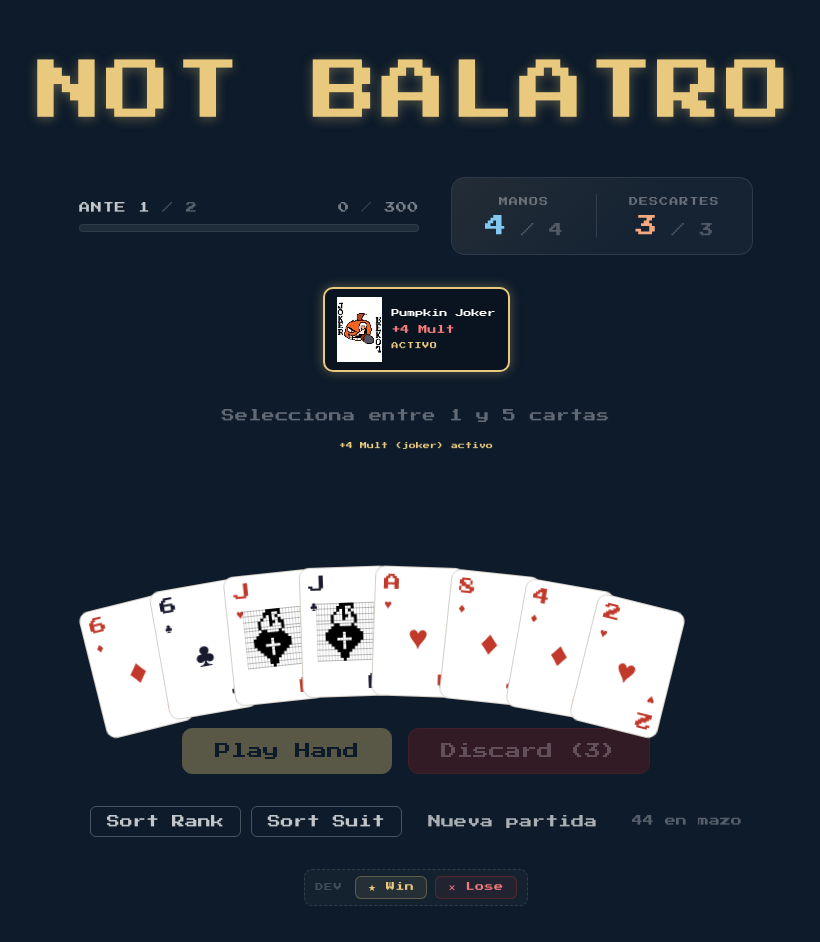
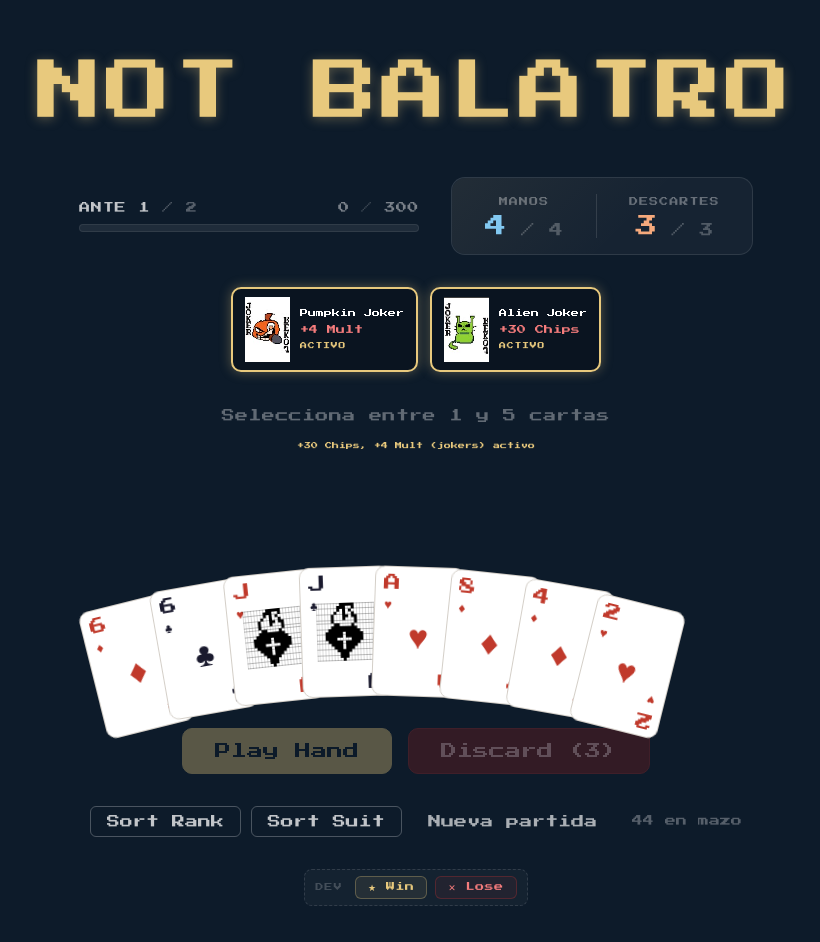
Before and after one commit to Emi34521/Not_balatro_web, a React (Vite) app in the folder project_not_balatro/: page / in a window 1280 px wide. Shown: the top 942 px of the page, without its empty margins (224-1044 px from the left). Built offline with nearby package versions, Linux system fonts and the light colour scheme.

Commit message:
feat: add alien joker with +30 chips bonus
Register alien joker in config and apply flat chip bonus alongside pumpkin joker mult in score and UI.

```diff
--- a/project_not_balatro/src/App.jsx
+++ b/project_not_balatro/src/App.jsx
@@ -32,7 +32,7 @@
   const [anteScore, setAnteScore]       = useState(0)
   const [bestHand, setBestHand]         = useState(null)
   const [endState, setEndState]         = useState(null)
-  const [activeJokers]                  = useState([JOKERS[0]])
+  const [activeJokers]                  = useState(JOKERS)
 
   const anteTarget = getAnteTarget(ante)
 
--- a/project_not_balatro/src/components/JokerBar/JokerBar.jsx
+++ b/project_not_balatro/src/components/JokerBar/JokerBar.jsx
@@ -1,8 +1,20 @@
 import pumpkinJokerImg from '../../assets/jokers/pumpkin_joker.png'
+import alienJokerImg from '../../assets/jokers/alien_joker.png'
 import './JokerBar.css'
 
 const jokerPictures = {
   pumpkin_joker: pumpkinJokerImg,
+  alien_joker: alienJokerImg,
+}
+
+function getJokerEffectText(joker) {
+  if (joker.bonusMult) {
+    return '+' + joker.bonusMult + ' Mult'
+  }
+  if (joker.bonusChips) {
+    return '+' + joker.bonusChips + ' Chips'
+  }
+  return ''
 }
 
 export function JokerBar({ jokers }) {
@@ -25,7 +37,7 @@
             )}
             <div className="joker-bar__info">
               <span className="joker-bar__name">{joker.name}</span>
-              <span className="joker-bar__effect">+{joker.bonusMult} Mult</span>
+              <span className="joker-bar__effect">{getJokerEffectText(joker)}</span>
               <span className="joker-bar__active">ACTIVO</span>
             </div>
           </div>
--- a/project_not_balatro/src/components/ScoreDisplay/ScoreDisplay.jsx
+++ b/project_not_balatro/src/components/ScoreDisplay/ScoreDisplay.jsx
@@ -22,14 +22,20 @@
   selectedCount,
   activeJokers = [],
 }) {
-  let jokerMultText = ''
+  let jokerBonusText = ''
   if (activeJokers.length > 0) {
-    let bonus = 0
+    let multBonus = 0
+    let chipsBonus = 0
     for (let i = 0; i < activeJokers.length; i++) {
-      bonus = bonus + (activeJokers[i].bonusMult || 0)
+      multBonus = multBonus + (activeJokers[i].bonusMult || 0)
+      chipsBonus = chipsBonus + (activeJokers[i].bonusChips || 0)
     }
-    if (bonus > 0) {
-      jokerMultText = '+' + bonus + ' Mult (joker)'
+    if (multBonus > 0 && chipsBonus > 0) {
+      jokerBonusText = '+' + chipsBonus + ' Chips, +' + multBonus + ' Mult (jokers)'
+    } else if (multBonus > 0) {
+      jokerBonusText = '+' + multBonus + ' Mult (joker)'
+    } else if (chipsBonus > 0) {
+      jokerBonusText = '+' + chipsBonus + ' Chips (joker)'
     }
   }
   const isIdle = phase === PLAY_PHASE.IDLE
@@ -42,9 +48,9 @@
             ? 'Selecciona entre 1 y 5 cartas'
             : `${selectedCount} carta${selectedCount > 1 ? 's' : ''} seleccionada${selectedCount > 1 ? 's' : ''}`}
         </span>
-        {jokerMultText !== '' && (
+        {jokerBonusText !== '' && (
           <span className="score-display__joker-hint score-display__joker-hint--idle">
-            {jokerMultText} activo
+            {jokerBonusText} activo
           </span>
         )}
       </div>
@@ -79,8 +85,8 @@
               <span className="score-display__value score-display__value--mult">
                 {displayMult}
               </span>
-              {jokerMultText !== '' && (
-                <span className="score-display__joker-hint">{jokerMultText}</span>
+              {jokerBonusText !== '' && (
+                <span className="score-display__joker-hint">{jokerBonusText}</span>
               )}
             </div>
           </>
--- a/project_not_balatro/src/config/gameConfig.js
+++ b/project_not_balatro/src/config/gameConfig.js
@@ -14,6 +14,12 @@
     sprite: 'pumpkin_joker.png',
     bonusMult: 4,
   },
+  {
+    id: 'alien_joker',
+    name: 'Alien Joker',
+    sprite: 'alien_joker.png',
+    bonusChips: 30,
+  },
 ]
 
 // Puntuación objetivo por ante (inspirado en Balatro)
--- a/project_not_balatro/src/hooks/UsePlayHand.js
+++ b/project_not_balatro/src/hooks/UsePlayHand.js
@@ -57,11 +57,10 @@
     // Scoring cards en el mismo orden visual
     const scoringCards = selectedCards.filter(c => scoringCardIds.includes(c.id))
 
-    const { baseChips, baseMult, cardChips } = calculateScore(handType, scoringCards, activeJokers)
+    const { baseChips, baseMult, cardChips, jokerChipsBonus } = calculateScore(handType, scoringCards, activeJokers)
 
-    // Total calculado directamente (no desde estado)
     const totalCardChips = cardChips.reduce((sum, c) => sum + c.chips, 0)
-    const finalChips     = baseChips + totalCardChips
+    const finalChips     = baseChips + totalCardChips + jokerChipsBonus
     const finalTotal     = finalChips * baseMult
 
     setHandResult({ handType, handName })
@@ -69,7 +68,7 @@
     // ── Fase 1: cartas scoring suben ──────────────────────
     setPhase(PLAY_PHASE.RAISING)
     setScoringCardIds(scoringCardIds)
-    setDisplayChips(baseChips)
+    setDisplayChips(baseChips + jokerChipsBonus)
     await wait(500)
     if (cancelRef.current) return
 
--- a/project_not_balatro/src/logic/CalculateScore.js
+++ b/project_not_balatro/src/logic/CalculateScore.js
@@ -47,15 +47,17 @@
   }))
 
   const totalCardChips = cardChipsBreakdown.reduce((sum, c) => sum + c.chips, 0)
-  const totalChips     = base.chips + totalCardChips
+  const jokerChipsBonus = activeJokers.reduce((sum, joker) => sum + (joker.bonusChips ?? 0), 0)
   const jokerMultBonus = activeJokers.reduce((sum, joker) => sum + (joker.bonusMult ?? 0), 0)
+  const totalChips     = base.chips + totalCardChips + jokerChipsBonus
   const totalMult      = base.mult + jokerMultBonus
   const total          = totalChips * totalMult
 
   return {
     baseChips:  base.chips,
     baseMult:   totalMult,
-    cardChips:  cardChipsBreakdown, // array con chips de cada carta
+    cardChips:  cardChipsBreakdown,
+    jokerChipsBonus,
     jokerMultBonus,
     totalChips,
     total,
```
Also changed, not shown: project_not_balatro/src/assets/jokers/alien_joker.png (added).
